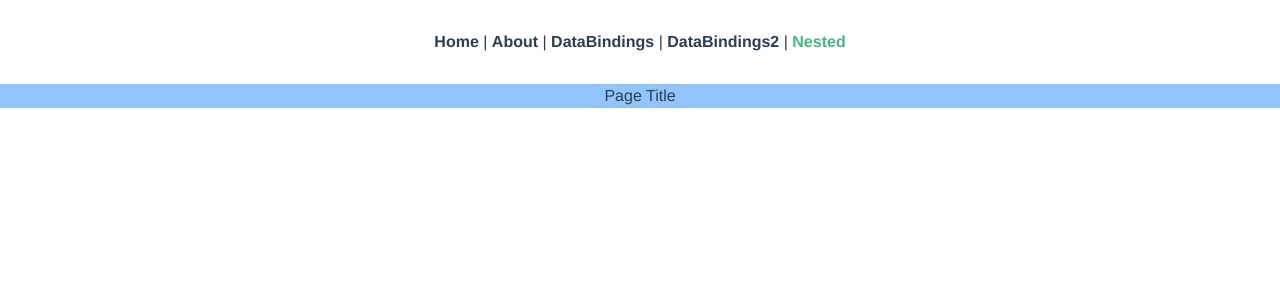
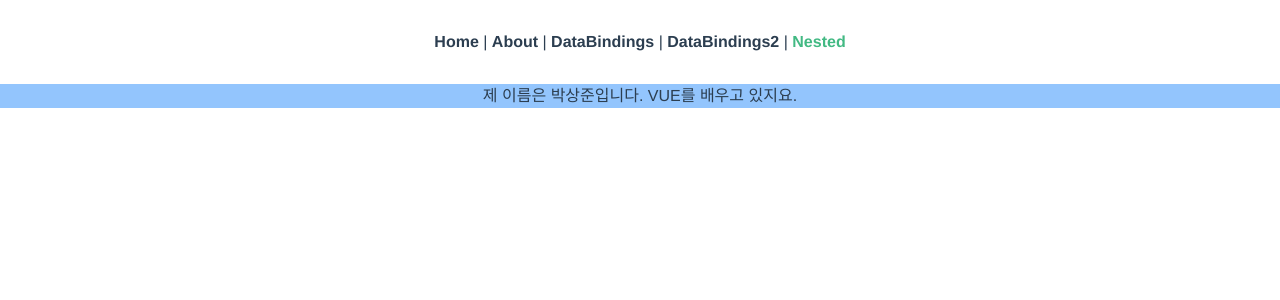
Before and after one commit to iteach12/vue_weekend, a Vue app: page /nested in a window 1280 px wide. Shown: the top 300 px of the page. Built offline with nearby package versions, Linux system fonts and the light colour scheme.

Commit message:
component data trans

```diff
--- a/src/components/PageTitle.vue
+++ b/src/components/PageTitle.vue
@@ -1,3 +1,13 @@
 <template>
-  <h2 class="bg-blue-300">Page Title</h2>
+  <h2 class="bg-blue-300">{{ title }}</h2>
 </template>
+<script>
+export default {
+  props: {
+    title: {
+      type: String,
+      default: '페이지 제목입니다.',
+    },
+  },
+};
+</script>
--- a/src/views/NestedComponent.vue
+++ b/src/views/NestedComponent.vue
@@ -1,11 +1,16 @@
 <template>
   <div>
-    <PageTitle />
+    <PageTitle :title="myTestTitle" />
   </div>
 </template>
 <script>
 import PageTitle from '../components/PageTitle';
 export default {
   components: { PageTitle },
+  data() {
+    return {
+      myTestTitle: '제 이름은 박상준입니다. VUE를 배우고 있지요.',
+    };
+  },
 };
 </script>
```
